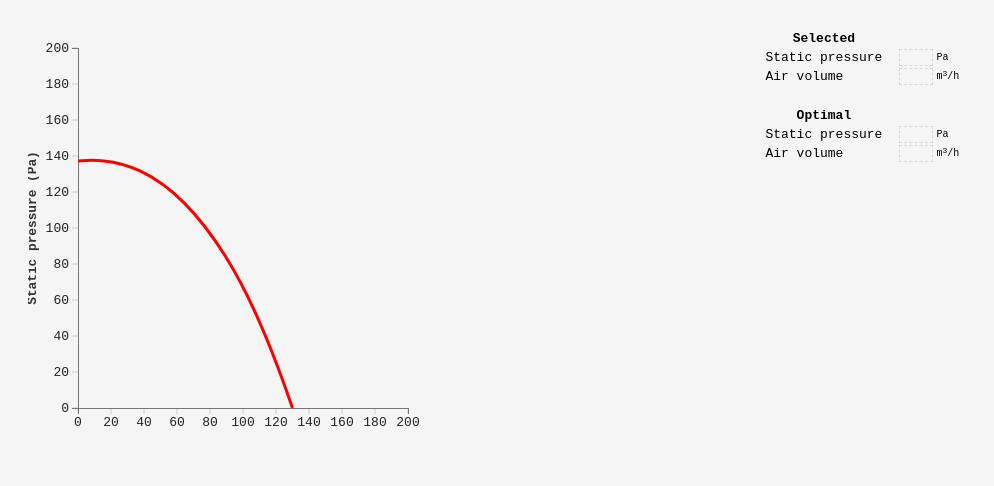
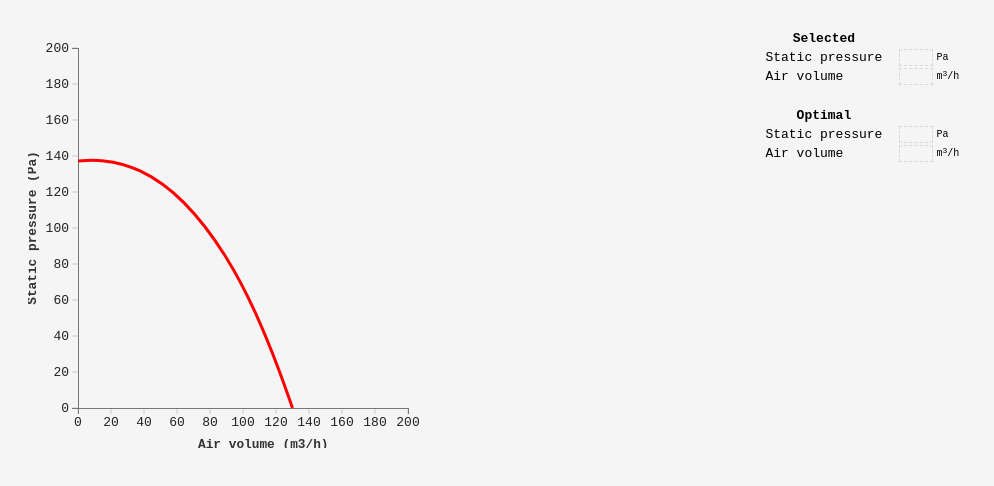
Before and after one commit to Jimimimi/svg, a plain HTML site: page index.html in a window 1280 px wide. Shown: the whole page, without its empty margins (0-994 px from the left). Drawn offline with Linux system fonts and the light colour scheme.

Commit message:
Update svg height to accommodate X axis label

```diff
--- a/index.html
+++ b/index.html
@@ -71,7 +71,7 @@
     </style>
   </head>
   <body>
-    <svg id="vis" width="400" height="400"></svg>
+    <svg id="vis" width="400" height="420"></svg>
 
     <div class="coords">
       <table>
```
